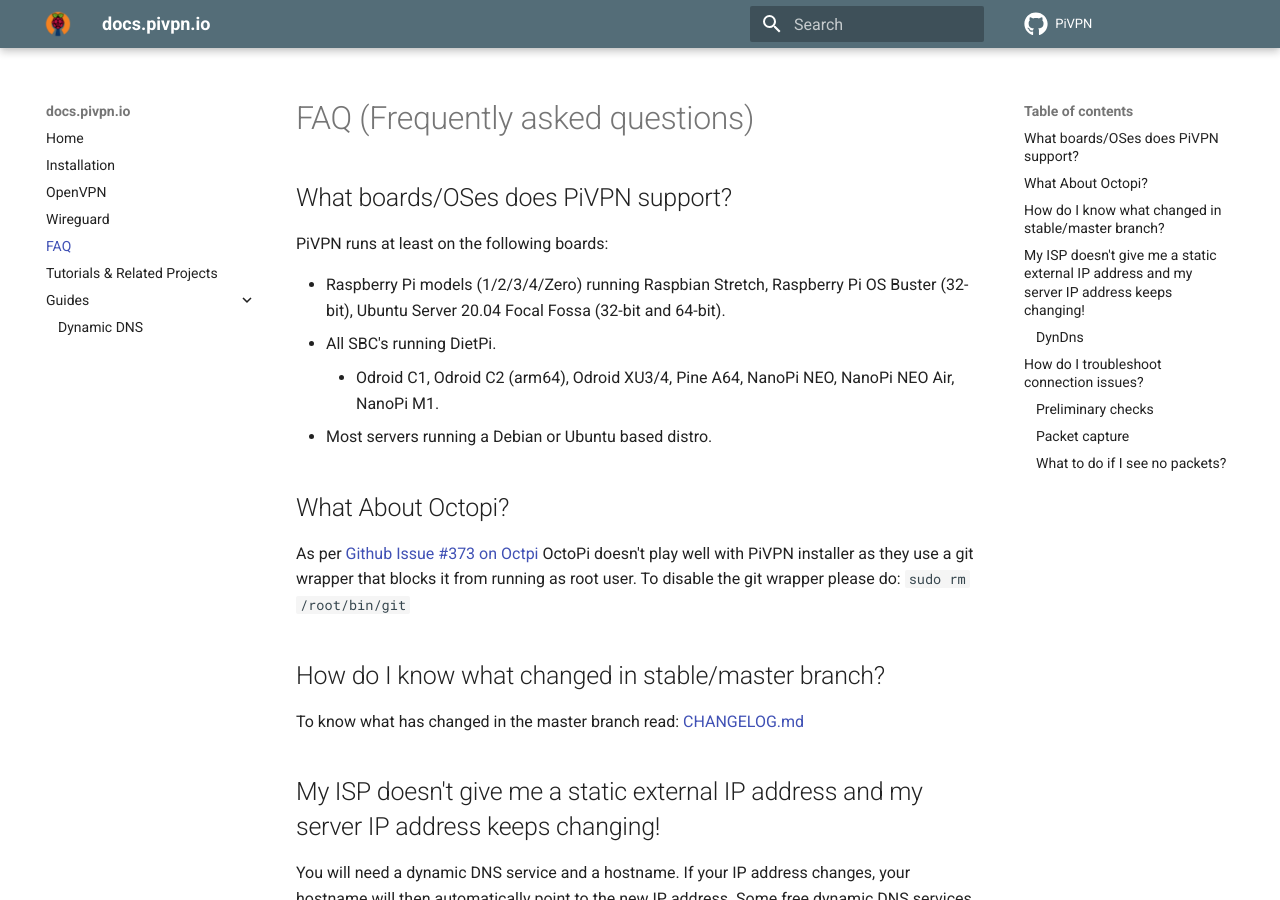
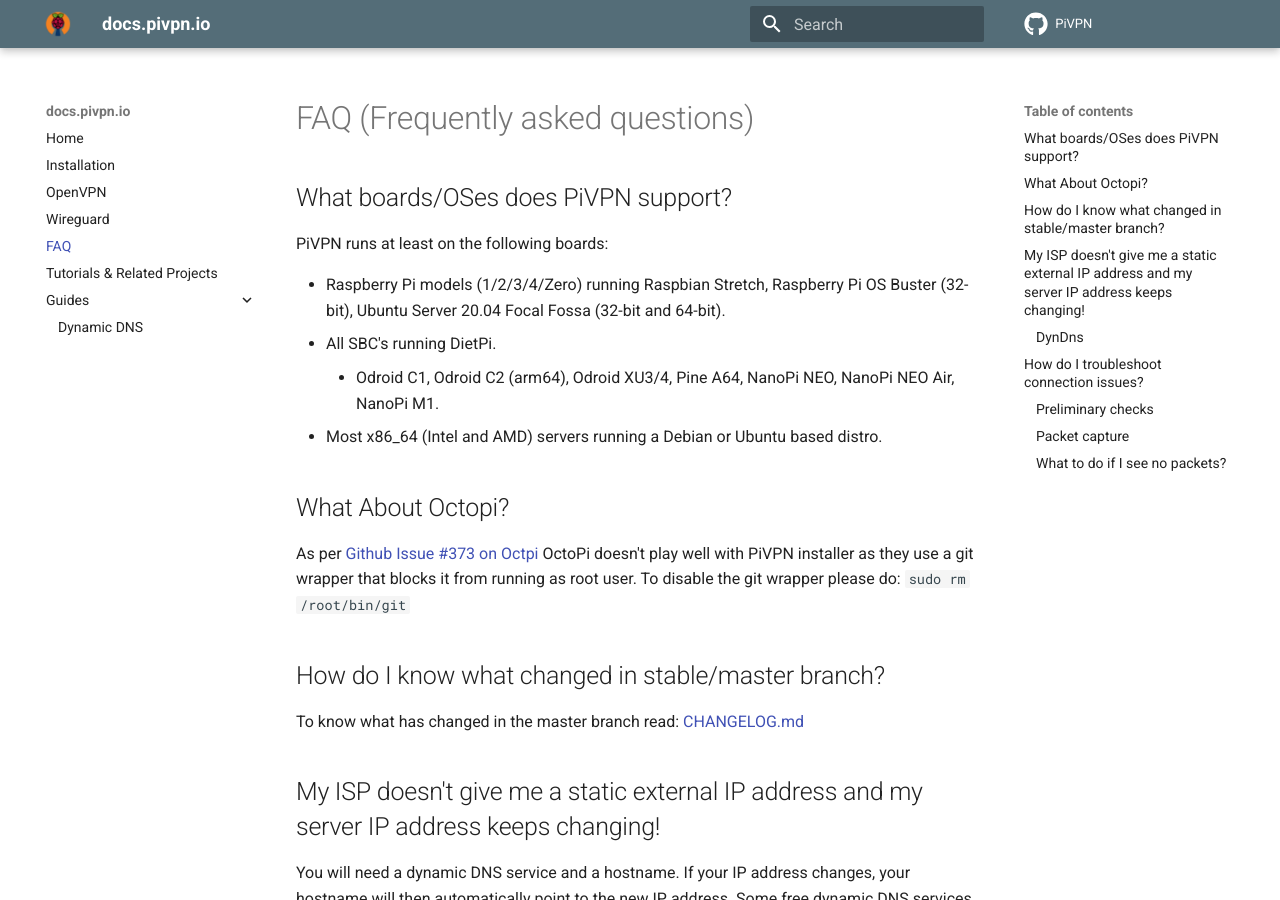
Before and after one commit to pivpn/docs, an MkDocs documentation site: the page built from docs/faq.md, in a window 1280 px wide and 900 px high. Built offline with MkDocs 1.6.1 and Material for MkDocs 9.7.7, drawn with Linux system fonts in a browser that asks for light colours; comment, search, counter and statistics services are not loaded.

Commit message:
fix: Update Supported systems
This fixes https://github.com/pivpn/pivpn/issues/1239
Added architecture information on supported systems.

```diff
--- a/docs/faq.md
+++ b/docs/faq.md
@@ -10,7 +10,7 @@ PiVPN runs at least on the following boards:
 * Raspberry Pi models (1/2/3/4/Zero) running Raspbian Stretch, Raspberry Pi OS Buster (32-bit), Ubuntu Server 20.04 Focal Fossa (32-bit and 64-bit).
 * All SBC's running DietPi.
     * Odroid C1, Odroid C2 (arm64), Odroid XU3/4, Pine A64, NanoPi NEO, NanoPi NEO Air, NanoPi M1.
-* Most servers running a Debian or Ubuntu based distro.
+* Most x86_64 (Intel and AMD) servers running a Debian or Ubuntu based distro.
 
 ## What About Octopi?
 
```
